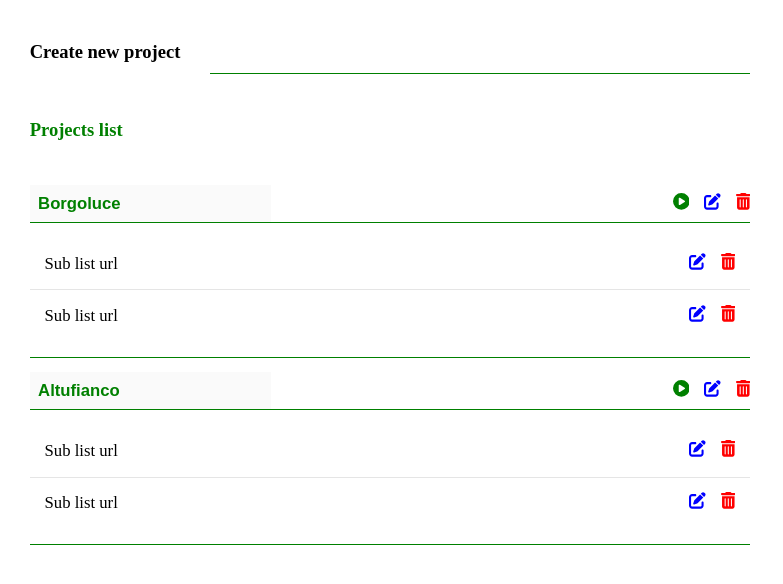
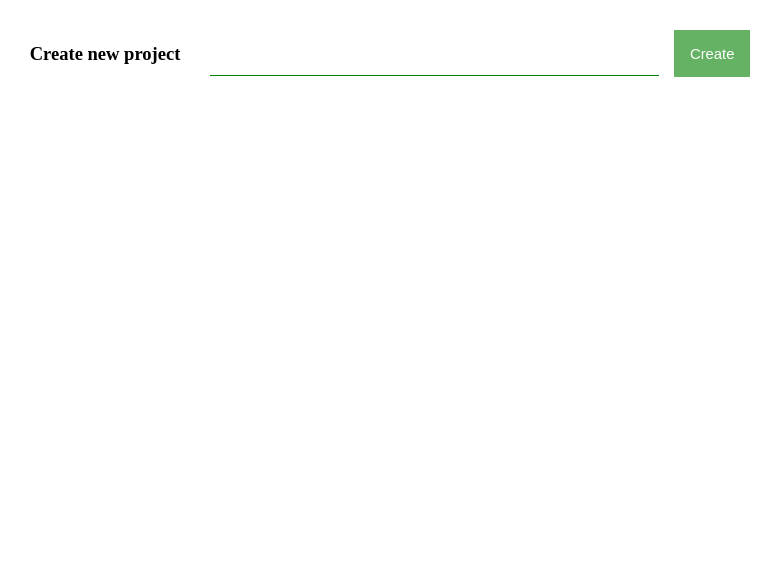
Before and after one commit to seriiserii825/quick-tabs-project, a Vue app: page / in a window 1280 px wide. Shown: the top 584 px of the page, without its empty margins (0-783 px from the left). Built offline with nearby package versions, Linux system fonts and the light colour scheme.

Commit message:
feat: change list item title with local storage

```diff
--- a/src/App.vue
+++ b/src/App.vue
@@ -1,61 +1,65 @@
 <script setup lang="ts">
-import {onUpdated, ref} from "vue";
+import {onMounted, onUpdated, ref} from "vue";
 import ListItem from "./components/list/ListItem.vue";
 import {IList} from "./interfaces/list/IList";
+import useGetFromLocalStorage from "./hooks/useGetFromLocalStorage";
+import useAddToLocalStorage from "./hooks/useAddToLocalStorage";
 
 const input_ref = ref<HTMLInputElement>();
 const title = ref("");
 
-const items = ref<IList[]>([
-  {
-    title: "Borgoluce",
-    items: [
-      {
-        title: "Sub list url",
-        url: "https://borgoluce.it",
-      },
-      {
-        title: "Sub list url",
-        url: "https://borgoluce.it",
-      }
-    ]
-  },
-  {
-    title: "Altufianco",
-    items: [
-      {
-        title: "Sub list url",
-        url: "https://borgoluce.it",
-      },
-      {
-        title: "Sub list url",
-        url: "https://borgoluce.it",
-      }
-    ]
+const items = ref<IList[]>();
+
+async function onSubmit() {
+  const allTabs = await chrome.tabs.query({active: false, currentWindow: true});
+  const all_tabs_urls = allTabs.reduce((acc, tab) => {
+    acc.push({
+      title: tab.title,
+      url: tab.url
+    });
+    return acc;
+  }, []);
+  let project_title = title.value.replace(/ /g, '_');
+  project_title = project_title.trim();
+  const new_project = {
+    id: Number(Date.now().toString()),
+    title: project_title,
+    items: all_tabs_urls
   }
-]);
-onUpdated(() => {
-  input_ref.value?.focus();
+  useAddToLocalStorage(new_project);
+  title.value = "";
+  updateFromLocalStorage();
+}
+
+function updateFromLocalStorage(){
+  const all_tabs = useGetFromLocalStorage();
+  if (all_tabs) {
+    items.value = all_tabs;
+    items.value = items.value.reverse();
+  }
+}
+
+onMounted(() => {
+  updateFromLocalStorage()
 });
 </script>
-
 <template>
   <div class="popup">
     <header class="popup__header">
       <h2 class="popup__title">Create new project</h2>
-      <input :ref="input_ref" class="popup__input" type="text" v-model="title">
+      <input  :ref="input_ref" class="popup__input" type="text" v-model="title">
+      <button @click="onSubmit" :disabled="title === ''" class="btn">Create</button>
     </header>
-    <h2 class="popup__subtitle">Projects list</h2>
-    <ul class="list">
+    <ul v-if="items && items.length > 0" class="list">
       <ListItem
           v-for="item in items"
           :key="item.title"
+          :id="item.id"
           :title="item.title"
           :items="item.items"/>
     </ul>
   </div>
 </template>
-
 <style>
 #app {
   width: 780px;
--- a/src/components/list/ListItem.vue
+++ b/src/components/list/ListItem.vue
@@ -5,10 +5,16 @@ import IconEdit from "../icons/IconEdit.vue";
 import IconDelete from "../icons/IconDelete.vue";
 import {IListItem} from "../../interfaces/list/IList";
 import SubList from "./SubList.vue";
+import useGetFromLocalStorage from "../../hooks/useGetFromLocalStorage";
+import useChangeLocalStorage from "../../hooks/useChangeLocalStorage";
 
 const input_ref = ref<HTMLInputElement>();
 
 const props = defineProps({
+  id: {
+    type: Number,
+    required: true,
+  },
   title: {
     type: String,
     required: true,
@@ -20,6 +26,7 @@ const props = defineProps({
 });
 const value = ref("");
 const disabled = ref(true);
+
 function toggleDisabled() {
   disabled.value = !disabled.value;
   if (disabled.value) {
@@ -28,6 +35,20 @@ function toggleDisabled() {
     input_ref.value?.focus();
   }
 }
+
+function onBlur() {
+  if (value.value !== "") {
+    value.value = value.value.trim();
+    value.value = value.value.replace(/ /g, '_');
+    const all_tabs = useGetFromLocalStorage();
+    const index = all_tabs?.findIndex((item) => item.id === props.id);
+    if (index !== undefined && index !== -1) {
+      all_tabs[index].title = value.value;
+      useChangeLocalStorage(all_tabs);
+    }
+  }
+}
+
 onMounted(() => {
   value.value = props.title;
 });
@@ -41,6 +62,7 @@ onMounted(() => {
         v-model="value"
         class="list__input"
         :class="{'active': !disabled}"
+        @blur="onBlur"
         :disabled="disabled">
     <div class="list__play">
       <IconPlay/>
--- /dev/null
+++ b/src/hooks/useAddToLocalStorage.ts
@@ -0,0 +1,8 @@
+export default function useAddToLocalStorage(value) {
+    const lc = localStorage.getItem('all_tabs');
+    if (lc) {
+        localStorage.setItem('all_tabs', JSON.stringify([...JSON.parse(lc), value]));
+    } else {
+        localStorage.setItem('all_tabs', JSON.stringify([value]));
+    }
+}
--- /dev/null
+++ b/src/hooks/useChangeLocalStorage.ts
@@ -0,0 +1,6 @@
+export default function useChangeLocalStorage(value) {
+    const lc = localStorage.getItem('all_tabs');
+    if (lc) {
+        localStorage.setItem('all_tabs', JSON.stringify(value));
+    }
+}
--- /dev/null
+++ b/src/hooks/useGetFromLocalStorage.ts
@@ -0,0 +1,6 @@
+export default function useGetFromLocalStorage() {
+    const lc = localStorage.getItem('all_tabs');
+    if (lc) {
+        return  JSON.parse(lc);
+    }
+}
--- a/src/interfaces/list/IList.ts
+++ b/src/interfaces/list/IList.ts
@@ -1,4 +1,5 @@
 export interface IList {
+    id: number;
     title: string;
     items: IListItem[];
 }
--- /dev/null
+++ b/src/scss/blocks/btn/btn.scss
@@ -0,0 +1,16 @@
+.btn {
+  padding: 1.6rem;
+  font-size: 1.6rem;
+  color: #fff;
+  border: 1px solid transparent;
+  background: var(--accent);
+  cursor: pointer;
+  transition: all .4s;
+  &:hover {
+    background: var(--accent-hover);
+  }
+  &:disabled {
+    opacity: 0.6;
+    cursor: default;
+  }
+}
--- a/src/scss/blocks/popup/popup.scss
+++ b/src/scss/blocks/popup/popup.scss
@@ -6,6 +6,9 @@
     display: flex;
     align-items: center;
     margin-bottom: 4.8rem;
+    .btn {
+      margin-left: 1.6rem;
+    }
   }
   &__title {
     margin-right: 3.2rem;
--- a/src/scss/blocks/popup/sublist.scss
+++ b/src/scss/blocks/popup/sublist.scss
@@ -6,7 +6,8 @@
     display: flex;
     justify-content: space-between;
     align-items: center;
-    padding: 1.6rem;
+    padding: 0.8rem 1.6rem;
+    font-size: 1.4rem;
     border-bottom: 1px solid rgba(0,0,0,.1);
     &:last-of-type {
       border: none;
--- a/src/scss/my.scss
+++ b/src/scss/my.scss
@@ -3,3 +3,4 @@
 @import "blocks/popup/popup";
 @import "blocks/popup/list";
 @import "blocks/popup/sublist";
+@import "blocks/btn/btn";
--- a/src/scss/variables.scss
+++ b/src/scss/variables.scss
@@ -1,3 +1,4 @@
 :root {
   --accent: green;
+  --accent-hover: #005000;
 }
```
